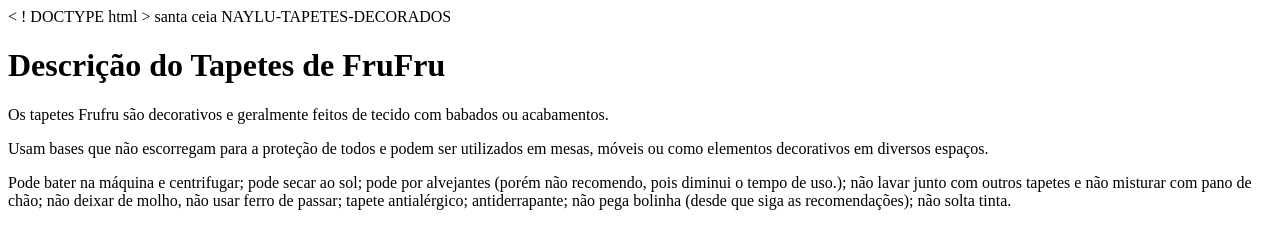
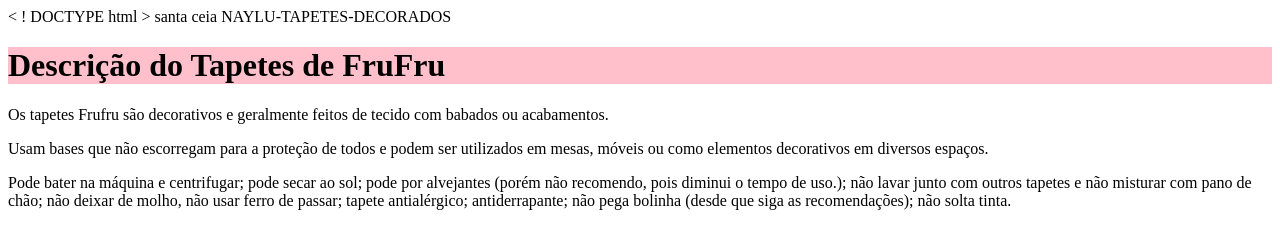
Before and after one commit to Nah019/NayLu-Tapetes-Decorados, a plain HTML site: page index.html in a window 1280 px wide. Drawn offline with Linux system fonts and the light colour scheme.

Commit message:
mudando a cor de fundo

```diff
--- a/style.css
+++ b/style.css
@@ -3,6 +3,6 @@ p {
 background: #CCCCCC;
 }
 
-h1 (
-    background: #C71585
-)
+h1 {
+    background:  #FFC0CB;
+}
```
